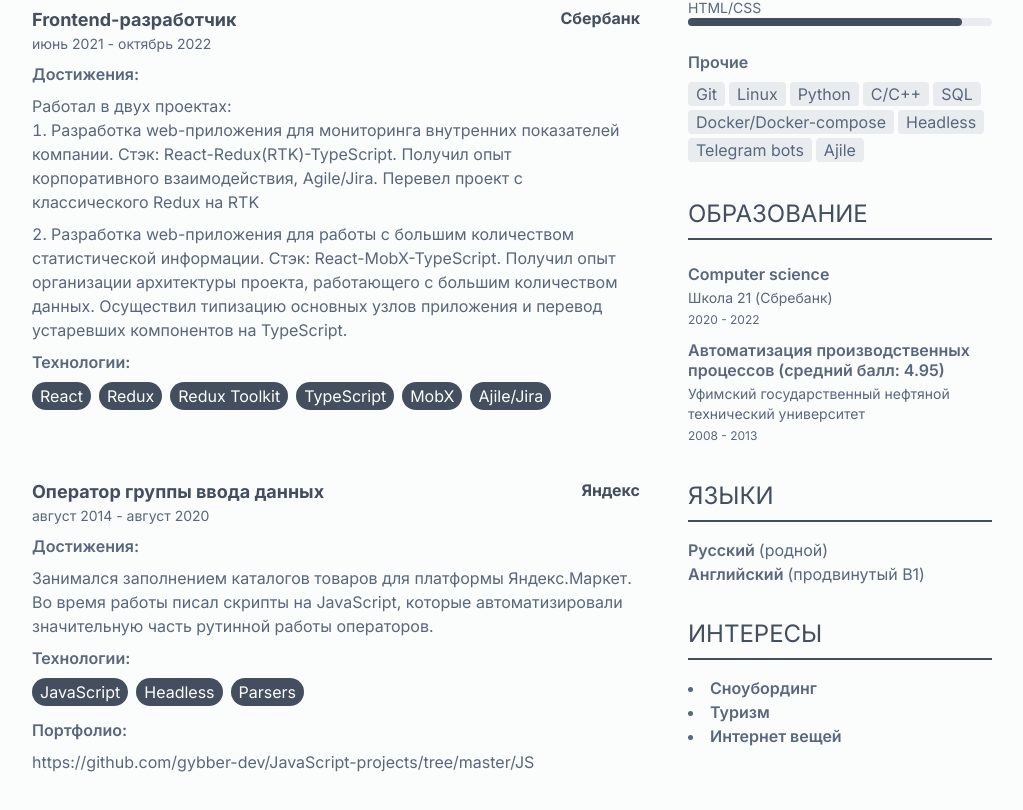
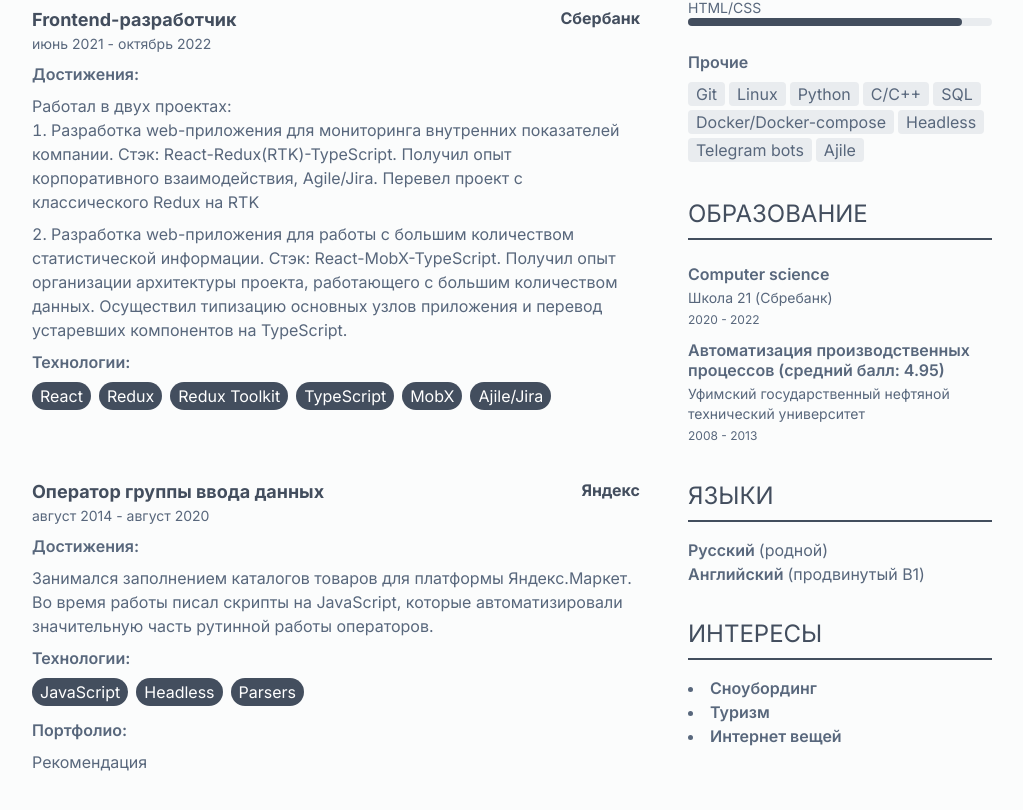
Before and after one commit to gybber-dev/cv, a Next.js app: page /ru in a window 1280 px wide. Shown: the part 661-1471 px from the top of the page, without its empty margins (128-1151 px from the left). Built offline with nearby package versions, Linux system fonts and the light colour scheme.

Commit message:
add recommendation instead of portfolio

```diff
--- a/components/experience.tsx
+++ b/components/experience.tsx
@@ -43,7 +43,7 @@ const Experience = () => {
       to: t('to-1'),
       achievements: t('achievements-1'),
       tags: ['JavaScript', 'Headless', 'Parsers'],
-      portfolio: 'https://github.com/gybber-dev/JavaScript-projects/tree/master/JS',
+      portfolio: { link: '/assets/recommendation.jpg', title: t('recommendation') }
     },
     {
       position: t('position-2'),
--- a/components/job-block.tsx
+++ b/components/job-block.tsx
@@ -10,9 +10,9 @@ export type Job = {
   to: string,
   achievements: string | ReactNode,
   tags: string[],
-  portfolio?: string,
+  portfolio?: { link: string; title: string },
 }
-type Props = { isActive: boolean} & Job
+type Props = { isActive: boolean } & Job
 
 const JobBlock = ({
   isActive,
@@ -22,7 +22,7 @@ const JobBlock = ({
   to,
   achievements,
   tags,
-  portfolio = '',
+  portfolio
 }: Props) => {
   const t = useTranslations('Experience')
 
@@ -49,7 +49,7 @@ const JobBlock = ({
         <div className='font-semibold text-simple my-2'>
           {t('portfolio')}
         </div>
-        <a target='_blank' href={portfolio}>{portfolio}</a>
+        <a className='hover:underline' target='_blank' href={portfolio.link}>{portfolio.title}</a>
       </>}
     </section>
   );
--- a/messages/en.json
+++ b/messages/en.json
@@ -45,6 +45,7 @@
     "languageName-2": "English",
     "languageComment-1": "(native)",
     "languageComment-2": "(B1)",
+    "recommendation": "Recommendation",
     "interest-1": "Snowboarding",
     "interest-2": "Tourism & Hiking",
     "interest-3": "Smart devices"
--- a/messages/ru.json
+++ b/messages/ru.json
@@ -45,6 +45,7 @@
     "languageName-2": "Английский",
     "languageComment-1": "(родной)",
     "languageComment-2": "(продвинутый B1)",
+    "recommendation": "Рекомендация",
     "interest-1": "Сноубординг",
     "interest-2": "Туризм",
     "interest-3": "Интернет вещей"
```
Also changed, not shown: public/assets/recommendation.jpg (added).
